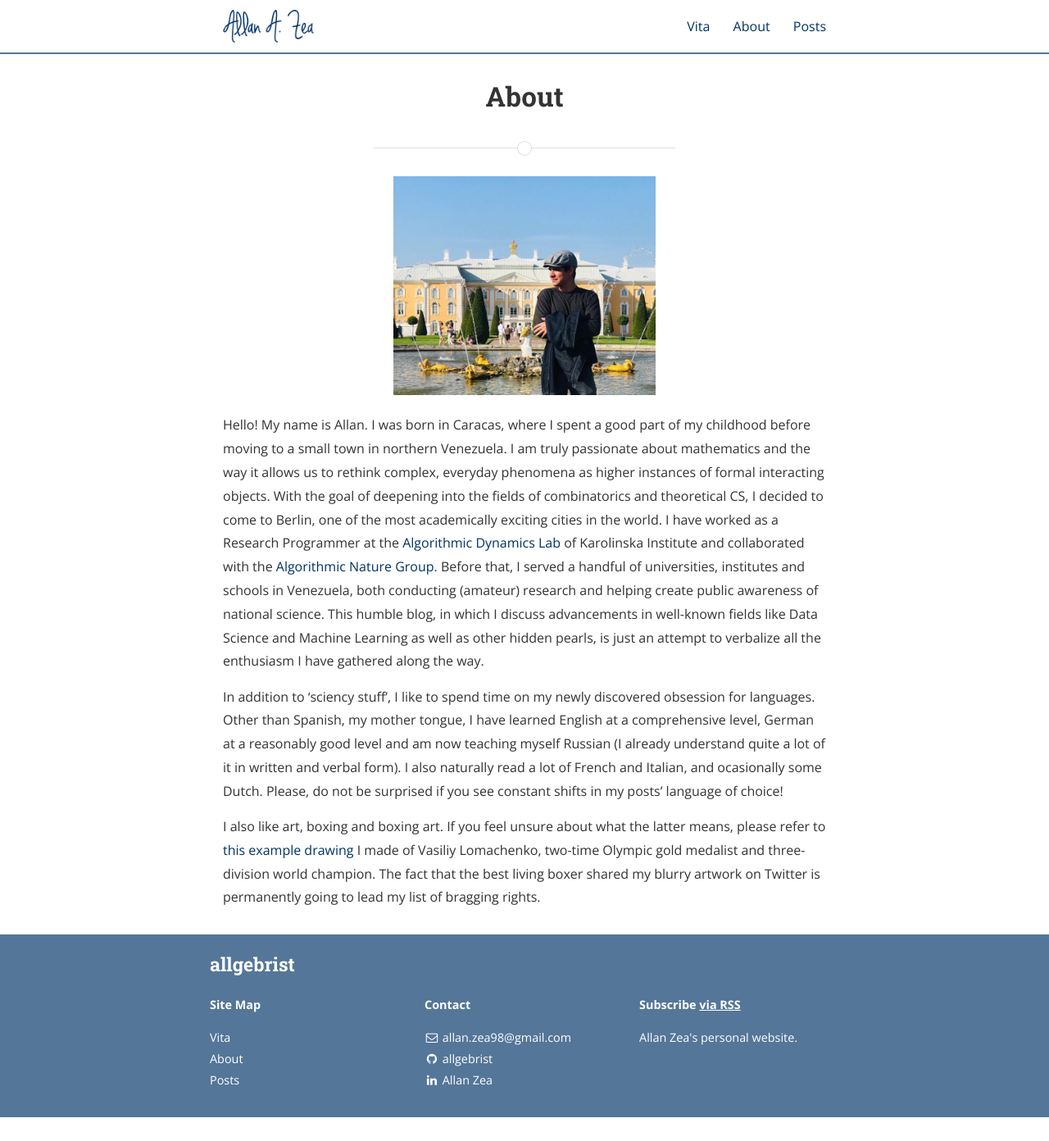
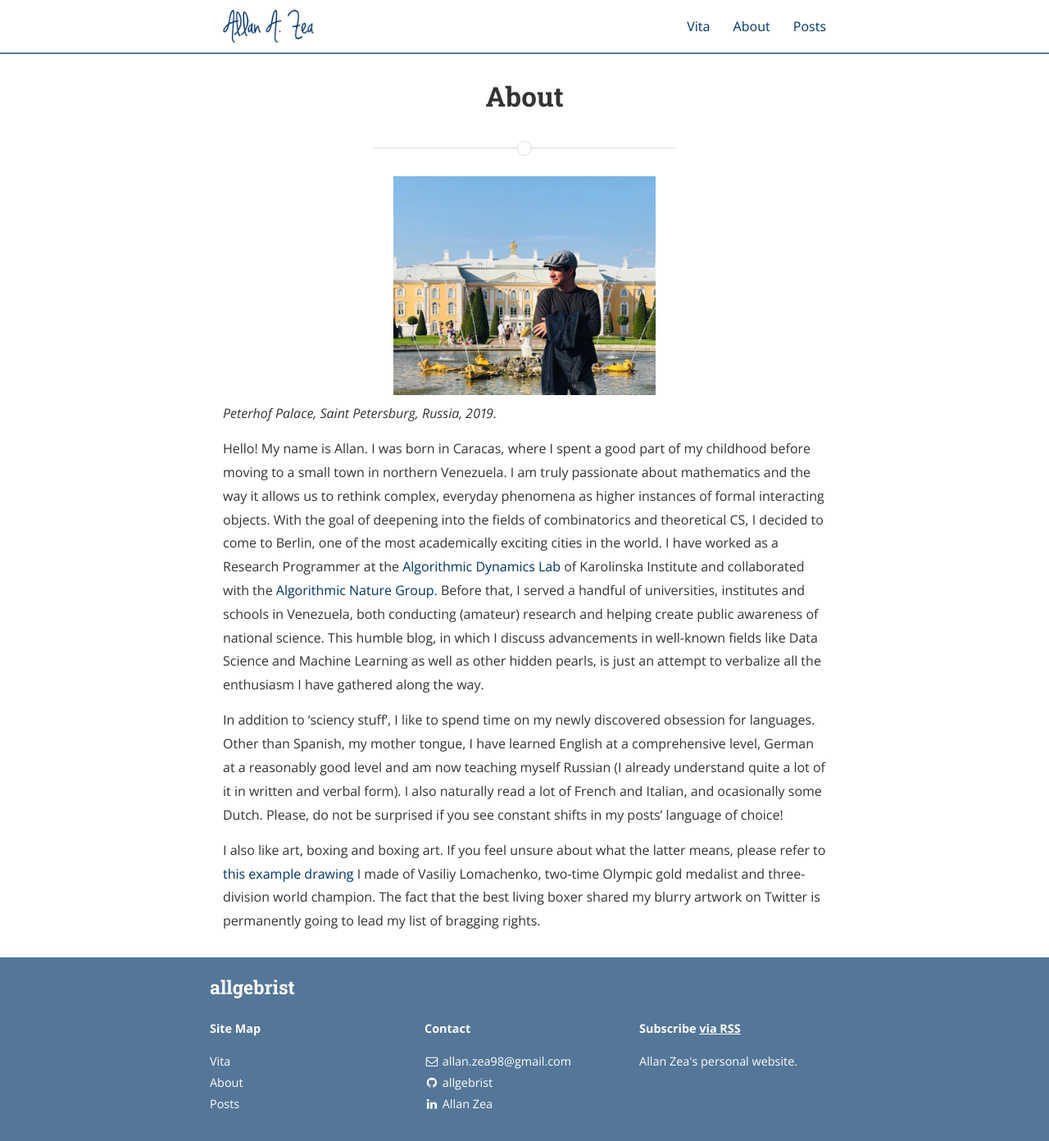
Before and after one commit to allgebrist/allgebrist.github.io, a Jekyll site: the page built from about.md, in a window 1280 px wide. Shown: the whole page at 82% size. Built offline with Jekyll 4.4.1, drawn with Linux system fonts in a browser that asks for light colours; nearby versions of some CDN libraries; before the commit the page ends 1363 px from its top, so only the background shows below that.

Commit message:
Update about.md

```diff
--- a/about.md
+++ b/about.md
@@ -3,8 +3,10 @@ layout: page
 title: About
 permalink: /about/
 ---
-
+<p>
 <img src="{{ site.baseurl }}/assets/me.jpeg" title="Profile Picture" class="profile">
+<em>Peterhof Palace, Saint Petersburg, Russia, 2019.</em>
+</p>
 
 Hello! My name is Allan. I was born in Caracas, where I spent a good part of my childhood before moving to a small town in northern Venezuela. I am truly passionate about mathematics and the way it allows us to rethink complex, everyday phenomena as higher instances of formal interacting objects. With the goal of deepening into the fields of combinatorics and theoretical CS, I decided to come to Berlin, one of the most academically exciting cities in the world. I have worked as a Research Programmer at the [Algorithmic Dynamics Lab](https://www.algorithmicdynamics.net/) of Karolinska Institute and collaborated with the [Algorithmic Nature Group](https://algorithmicnature.org/). Before that, I served a handful of universities, institutes and schools in Venezuela, both conducting (amateur) research and helping create public awareness of national science. This humble blog, in which I discuss advancements in well-known fields like Data Science and Machine Learning as well as other hidden pearls, is just an attempt to verbalize all the enthusiasm I have gathered along the way.
 
```
